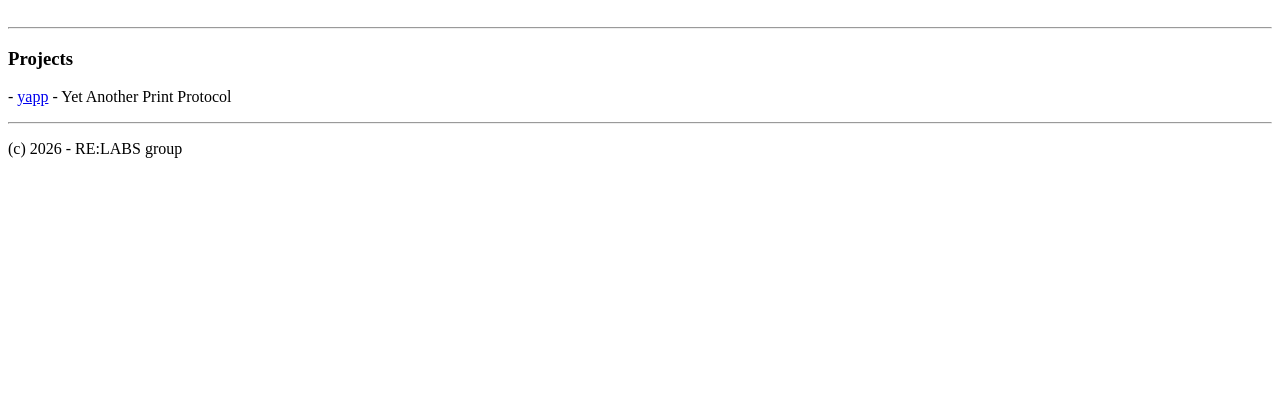
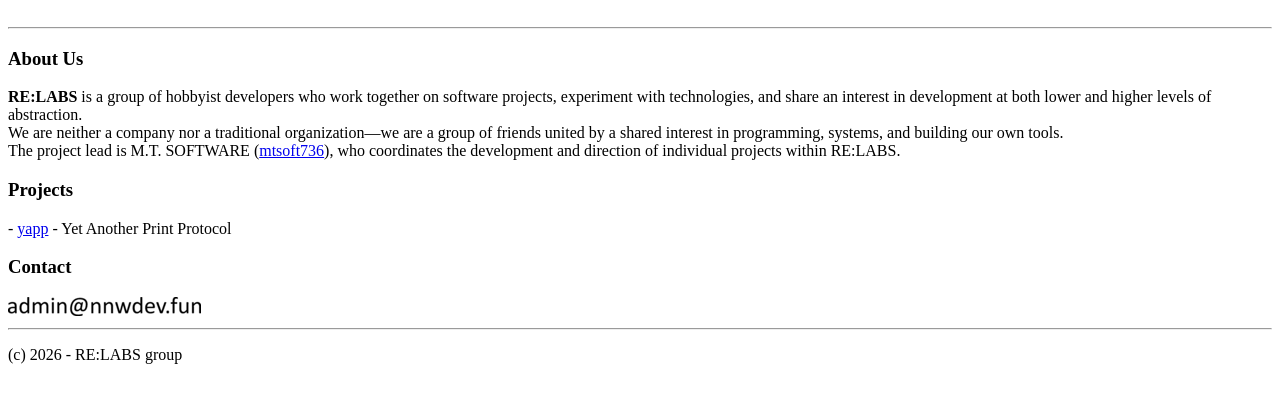
Before and after one commit to re-labs-group/re-labs-group.github.io, a plain HTML site: page index.html in a window 1280 px wide. Shown: the part 59-462 px from the top of the page. Drawn offline with Linux system fonts and the light colour scheme.

Commit message:
contact added

```diff
--- a/index.html
+++ b/index.html
@@ -19,9 +19,25 @@
 
     </main>
 
+     <h3>About Us</h3>
+
+<p><b>RE:LABS</b> is a group of hobbyist developers who work together on software projects, experiment with technologies, and share an interest in development at both lower and higher levels of abstraction.<br>
+
+We are neither a company nor a traditional organization—we are a group of friends united by a shared interest in programming, systems, and building our own tools.<br>
+
+The project lead is M.T. SOFTWARE (<a href="https://github.com/mtsoft736">mtsoft736</a>), who coordinates the development and direction of individual projects within RE:LABS.</p>
+
+
+
     <h3>Projects</h3>
 
     <p>- <a href="./project/yapp/index.html">yapp</a> - Yet Another Print Protocol</p>
+
+
+    <h3>Contact</h3>
+
+   <img src="./assets/mail.png">
+
 
     </main>
 
```
Also changed, not shown: assets/mail.png (added).
